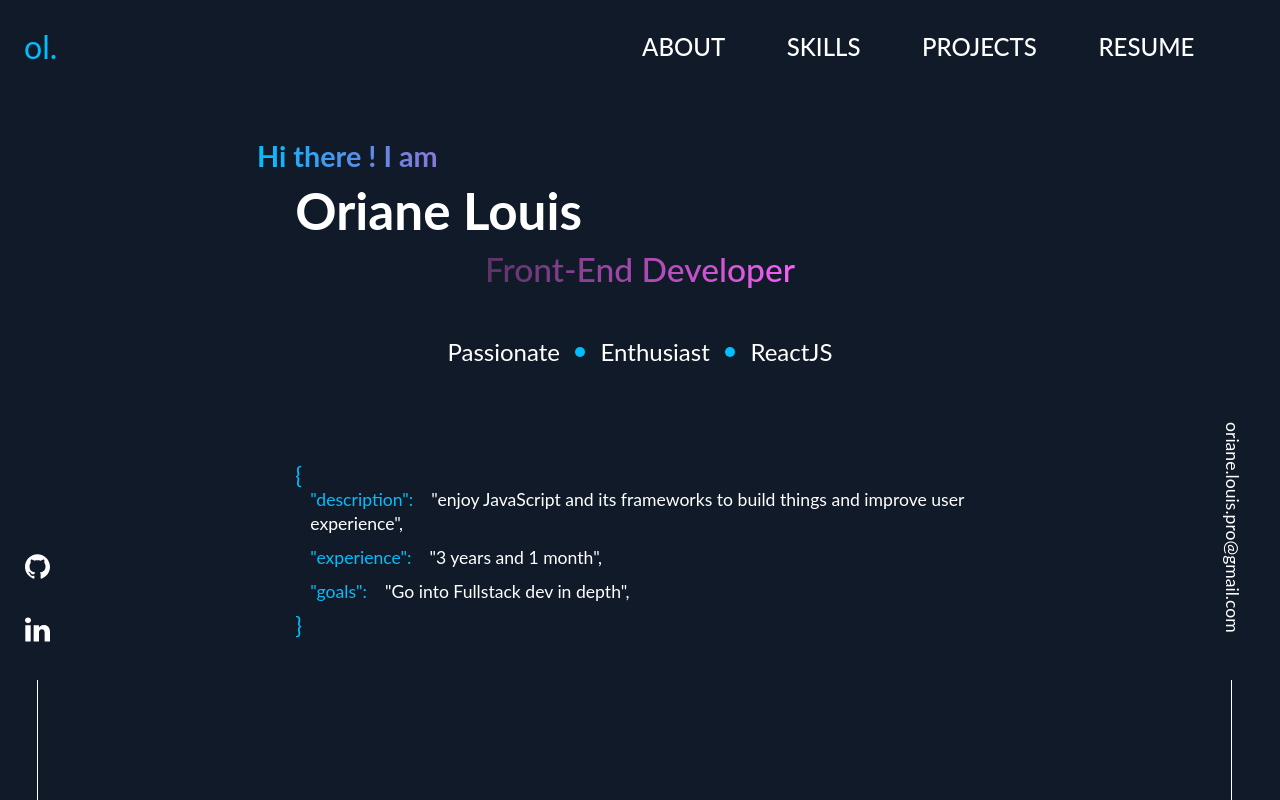
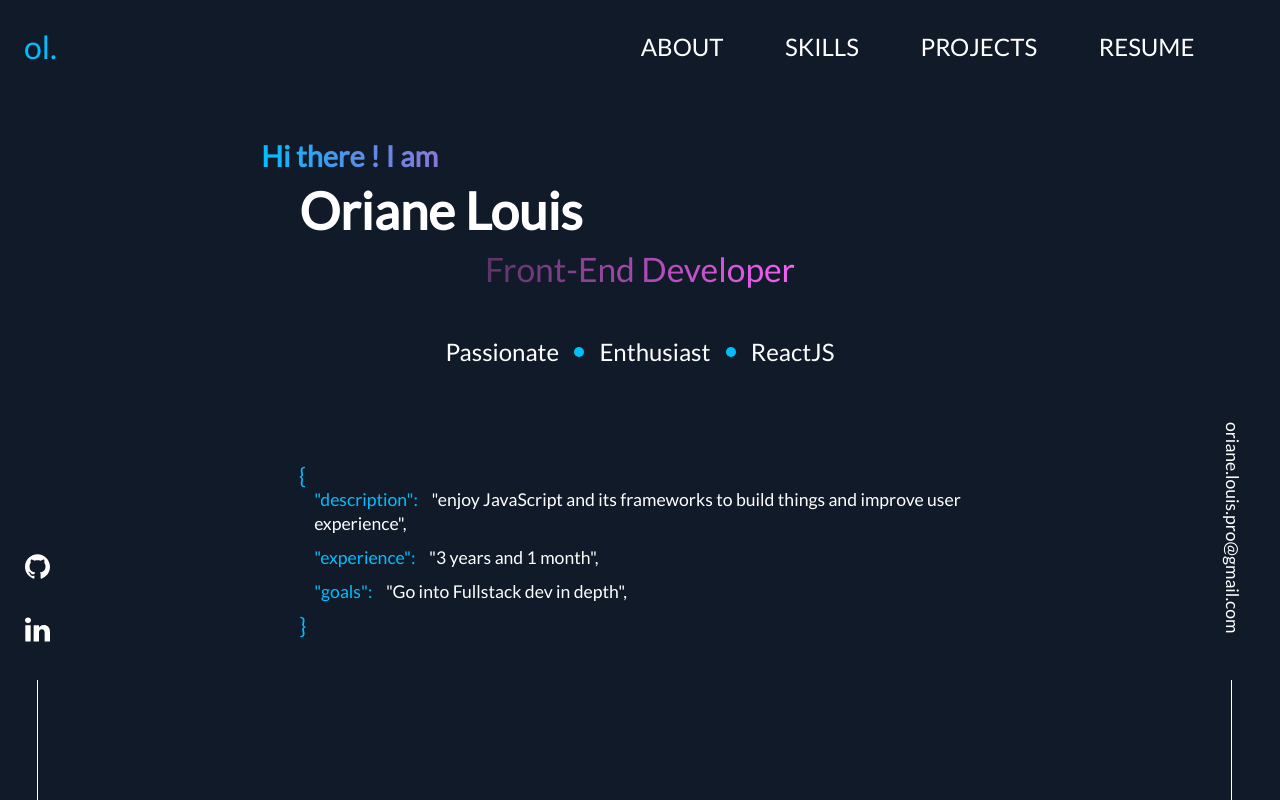
Before and after one commit to o-louis/portfolio, a Gatsby site: page / in a window 1280 px wide. Built offline with nearby package versions, Linux system fonts and the light colour scheme; Gatsby itself is replaced by a stand-in of ours.

Commit message:
Import font

```diff
--- a/src/components/layout.js
+++ b/src/components/layout.js
@@ -41,6 +41,7 @@
 const Layout = ({ children, template }) => (
   <StyledLayout template={template} >
     <Helmet>
+        <link href="https://fonts.googleapis.com/css2?family=Lato&display=swap" rel="stylesheet" />
         <title>Oriane Louis | Developer</title>
     </Helmet>
     <GlobalStyle />
```
